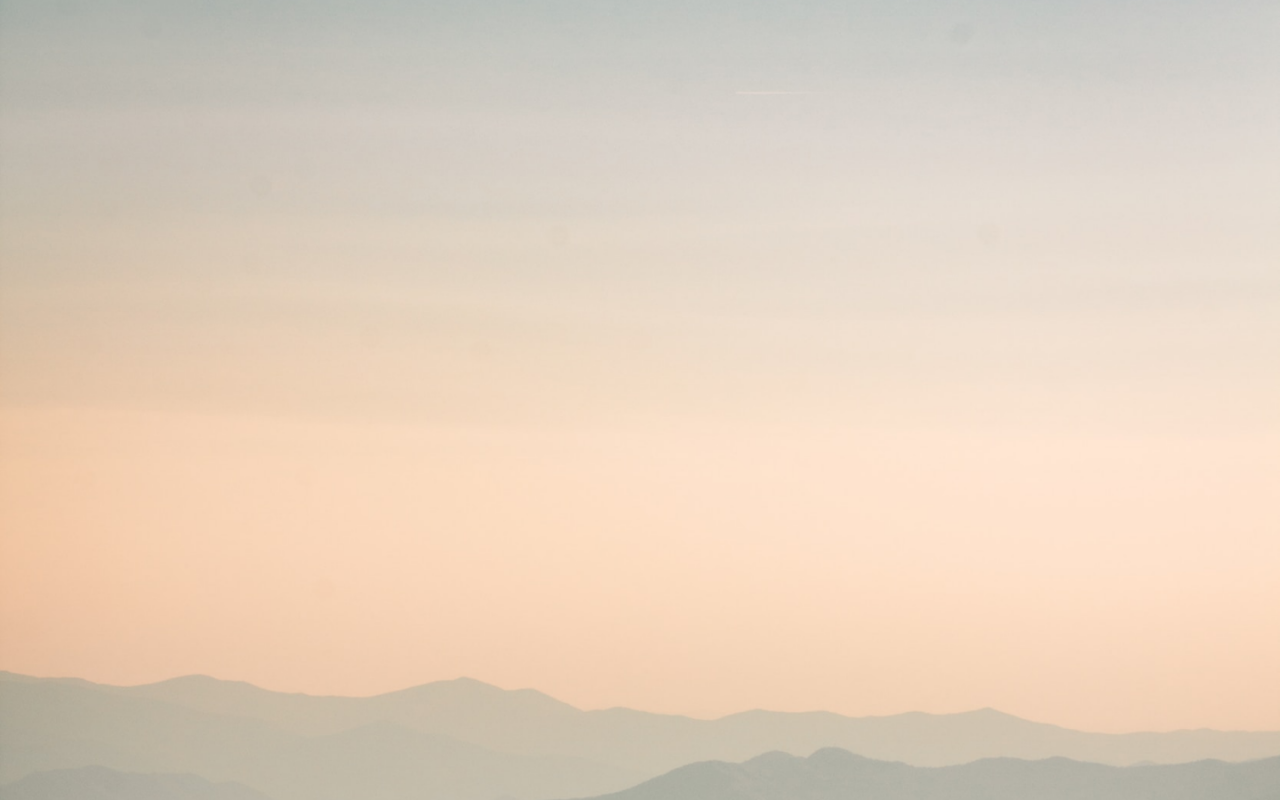
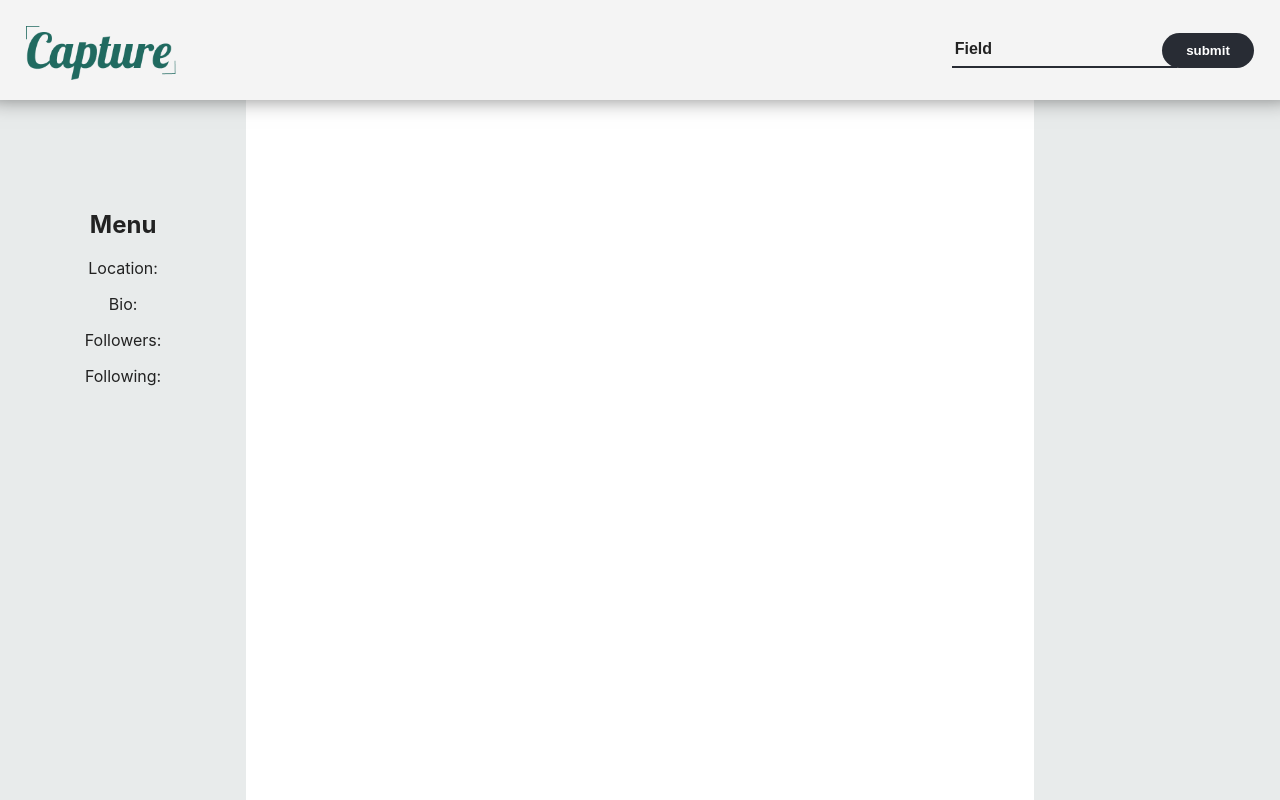
Before and after one commit to bw-exPatJournal/Front-End, a React (Create React App) app in the folder expat-journal/: page /home in a window 1280 px wide. Shown: the top 800 px of the page. Built offline with nearby package versions, Linux system fonts and the light colour scheme; sample sign-in values are in the browser's storage.

Commit message:
Home component structure

```diff
--- a/expat-journal/src/components/App.js
+++ b/expat-journal/src/components/App.js
@@ -2,26 +2,45 @@ import React from 'react';
 import { BrowserRouter as Router, Route, Switch } from 'react-router-dom';
 import PrivateRoute from '../utils/PrivateRoute';
 import './App.scss';
+import Logo from '../imgs/logo.png'
 
 //Component imports
 import Component from './Component';
 import Register from './Register/Register'
 import Login from './Login/Login';
 import Test from './Test';
+import Home from './Home/Home';
 
 function App() {
   return (
     <Router>
       <div className="App">
-        <header className="App-header">
-          <Switch>
-          <PrivateRoute exact path='/' component={Component}/>
-          <Route path='/login' component={Login}/>
-          </Switch>
+        <header className="Header-Menu">
+          <div className='Logo'>
+            <img src={Logo} />
+          </div>
+          <div className='Menu-Form'>
+            <form onSubmit={e => this.handleUserChange(e, this.state.searchUser)}>
+              <input
+                type="text"
+                onChange={(e) => this.handlesChanges(e)}
+                value='Field'
+                placeholder='Search User'
+              />
+
+              <button>submit</button>
+            </form>
+          </div>
         </header>
+        <Switch>
+          <PrivateRoute exact path='/home' component={Home} />
+          <Route path='/login' component={Login} />
+          <Route path='/register' component={Register} />
+        </Switch>
       </div>
 
-     </Router>
+
+    </Router>
   );
 }
 
--- a/expat-journal/src/components/App.scss
+++ b/expat-journal/src/components/App.scss
@@ -13,17 +13,37 @@
   }
 }
 
-.App-header {
-  background: url('../imgs/background.png');
-  background-size:cover;
-  background-repeat:no-repeat;
-  min-height: 100vh;
+.Header-Menu {
+  background: #F4f4f4;
   display: flex;
-  flex-direction: column;
   align-items: center;
-  justify-content: center;
-  font-size: calc(10px + 2vmin);
+  justify-content: space-between;
+  font-size: 1rem;
   color: white;
+  position:fixed;
+  width:100%;
+  height:100px;
+  box-shadow: 0px -12px 20px 11px #00000080;
+  .Menu-Form{
+    margin-right:2%;
+  }
+  .Logo{
+    display:flex;
+    align-items: center;
+    margin-left:2%;
+    img{
+      width:150px;
+    }
+  }
+  button{
+    background:#282c34;
+    width: 100%;
+    padding: 10px 20px;
+    border-radius: 50px;
+    border:none;
+    color:white;
+    font-weight:bold;
+  }
 }
 
 .App-link {
@@ -43,3 +63,86 @@
     transform: rotate(360deg);
   }
 }
+
+
+/* New Styles */
+
+a{
+  text-decoration: none;
+  color:white;
+  background:#e64944;
+  width: 100%;
+  padding: 2% 5%;
+  border-radius: 50px;
+}
+form{
+  display:flex;
+}
+input{
+  background:none;
+  border:0;
+  border-radius:0;
+  outline:none;
+  font-size: 1rem;
+  font-weight:bold;
+  color:#222222;
+  padding:1%;
+  border-bottom: solid 2px #282c34;
+  margin-right: -5%;
+}
+input:focus{
+  outline:none !important;
+}
+input::placeholder{
+  color:white;
+}
+.Logo h1{
+  margin-left: 10px;
+}
+.Menu{
+  display: flex;
+  width: 15%;
+  height: 100vh;
+  justify-content: center;
+  padding: 0% 5%;
+  padding-top: 7%;
+  background:#e8ebeb;
+  color: #222222;
+}
+.MenuContentWrapper{
+  width: 20vw;
+  position:fixed;
+}
+.Followers{
+  width:100%;
+  display:flex;
+  flex-direction:column;
+}
+.FollowerCard{
+  width: 200px;
+  font-size: .75rem;
+  padding: 1%;
+  margin: 1%;
+  border-radius: 15px;
+  background: #1b1d21bf;
+}
+.FollowerCard img:hover{
+  opacity: .75;
+  cursor: pointer;
+}
+.ContentWrapper{
+  display: flex;
+  justify-content: center;
+  align-items: center;
+  flex-wrap: wrap;
+  margin: 1%;
+
+}
+.Wrapper{
+  display:flex;
+  justify-content: center;
+  background-color: #ffffff;
+  color:white;
+  width:100%;
+  padding-top:100px;
+}
--- /dev/null
+++ b/expat-journal/src/components/Home/Home.js
@@ -0,0 +1,50 @@
+import React from 'react';
+import '../App.scss'
+
+//import components
+// import FollowerCard from '../GithubFollowers/FollowersCard';
+
+const Home = (props) => {
+    const ImgStyles = {
+        width: '150px',
+        objectFit: 'cover',
+        borderRadius: '50%',
+        objectPosition: 'center',
+        margin: '0px'
+    }
+    return (
+        <div className='Wrapper'>
+            <div className='Menu'>
+                <div className='MenuContentWrapper'>
+                    {/* <img style={ImgStyles} alt={props.GithubData.login} src={props.GithubData.avatar_url} /> */}
+                    <h2>Menu</h2>
+                    <p>Location: </p>
+                    <p></p>
+                    <p>Bio: </p>
+                    <p>Followers: </p>
+                    <p>Following: </p>
+                </div>
+            </div>
+            <div className='Followers'>
+                <div className='title'>
+                    <h2>Followers</h2>
+                </div>
+                <div className='MenuContentWrapper'>
+                    {/* {props.followers.map(item => {
+                        return <FollowerCard handleUserChange={props.handleUserChange} key={item.id} name={item.login} profile={item.html_url} img={item.avatar_url} />
+                    })} */}
+                </div>
+            </div>
+            <div className='Menu'>
+                <div className='UserCardWrapper'>
+
+                </div>
+            </div>
+
+        </div>
+    );
+
+
+}
+
+export default Home
--- a/expat-journal/src/components/Login/Login.js
+++ b/expat-journal/src/components/Login/Login.js
@@ -1,20 +1,18 @@
-import React, {useState,useEffect} from 'react';
-import {withFormik, Form, Field, yupToFormErrors, prepareDataForValidation} from "formik";
+import React, { useState, useEffect } from 'react';
+import { withFormik, Form, Field, yupToFormErrors, prepareDataForValidation } from "formik";
 import * as Yup from 'yup';
 import axios from 'axios'
 
 
-const Login = ({status, values, errors, touched}) => {
-
+const Login = ({ status, values, errors, touched }) => {
     // const [users, setUsers] = useState([]);
-
     // useEffect(() => {
     //     console.log('status has changed', status);
     //     status && setUsers(info => [...users, status]);
     // }, [status]);
     // console.log(values);
 
-    return(
+    return (
         <div>
             <Form>
                 <div>
@@ -40,25 +38,25 @@ const Login = ({status, values, errors, touched}) => {
         </div>
     )
 }
-const FormikLogin= withFormik({
-    mapPropsToValues({username, password}){
-        return{
-            username:'',
-            password:'',
+const FormikLogin = withFormik({
+    mapPropsToValues({ username, password }) {
+        return {
+            username: '',
+            password: '',
         }
     },
     validationSchema: Yup.object().shape({
         username: Yup.string().required('Please enter username'),
         password: Yup.string().required('Please enter password')
     }),
-    handleSubmit(values, {setStatus}){
+    handleSubmit(values, { props }) {
         // console.log('values object:', values);
         axios.post('https://expatjournalbackend.herokuapp.com/api/auth/login', values)
             .then(res => {
                 window.localStorage.setItem('token', res.data.token)
                 // console.log('values object:', values);
-            // console.log('info from api', res);
-            setStatus(res.data)
+                console.log('info from api', res);
+                props.history.push('/home')
             })
             .catch(err => {
                 // console.log('values object:', values)
```
Lines whose indentation alone changed are shown as unchanged.
